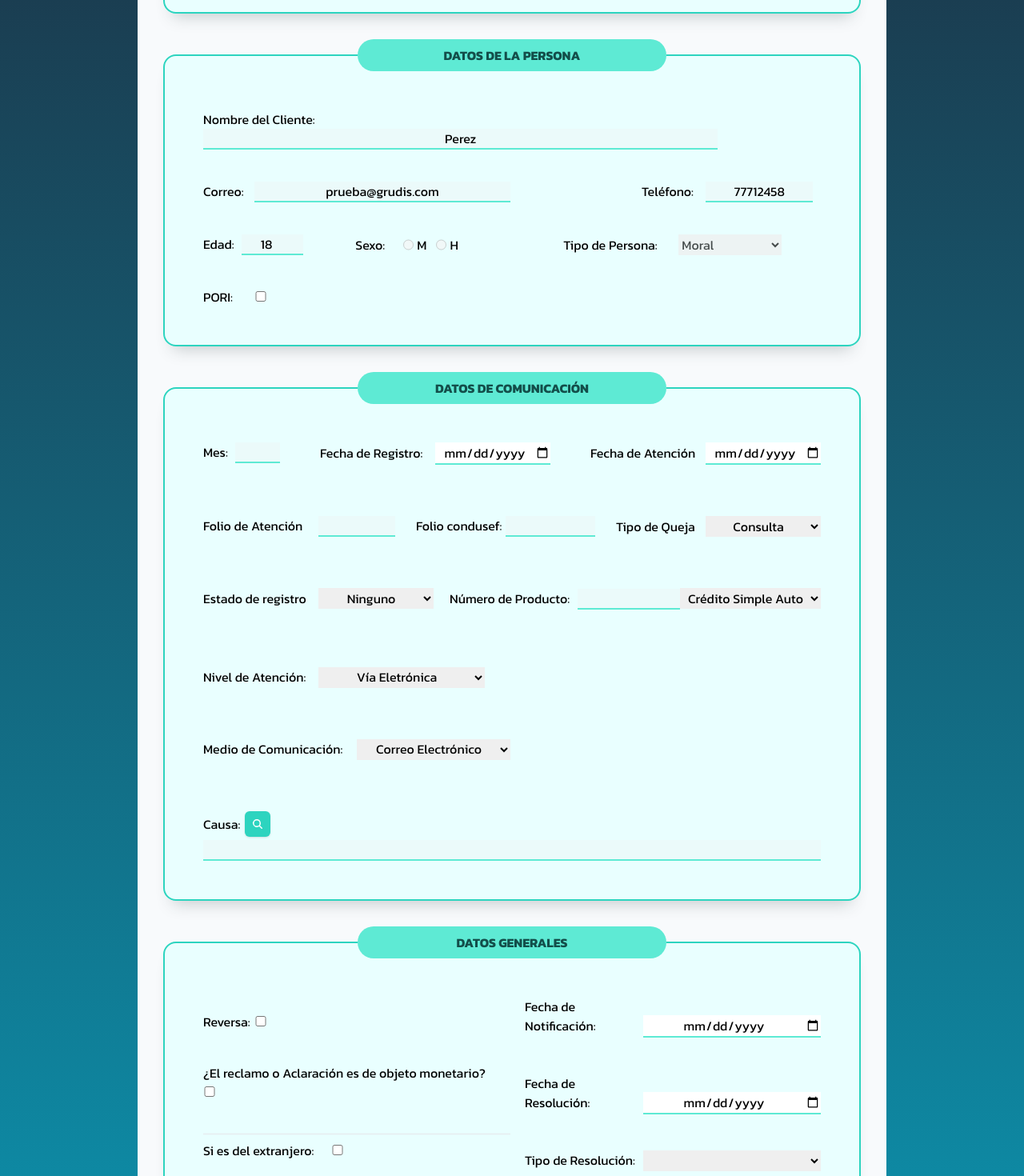
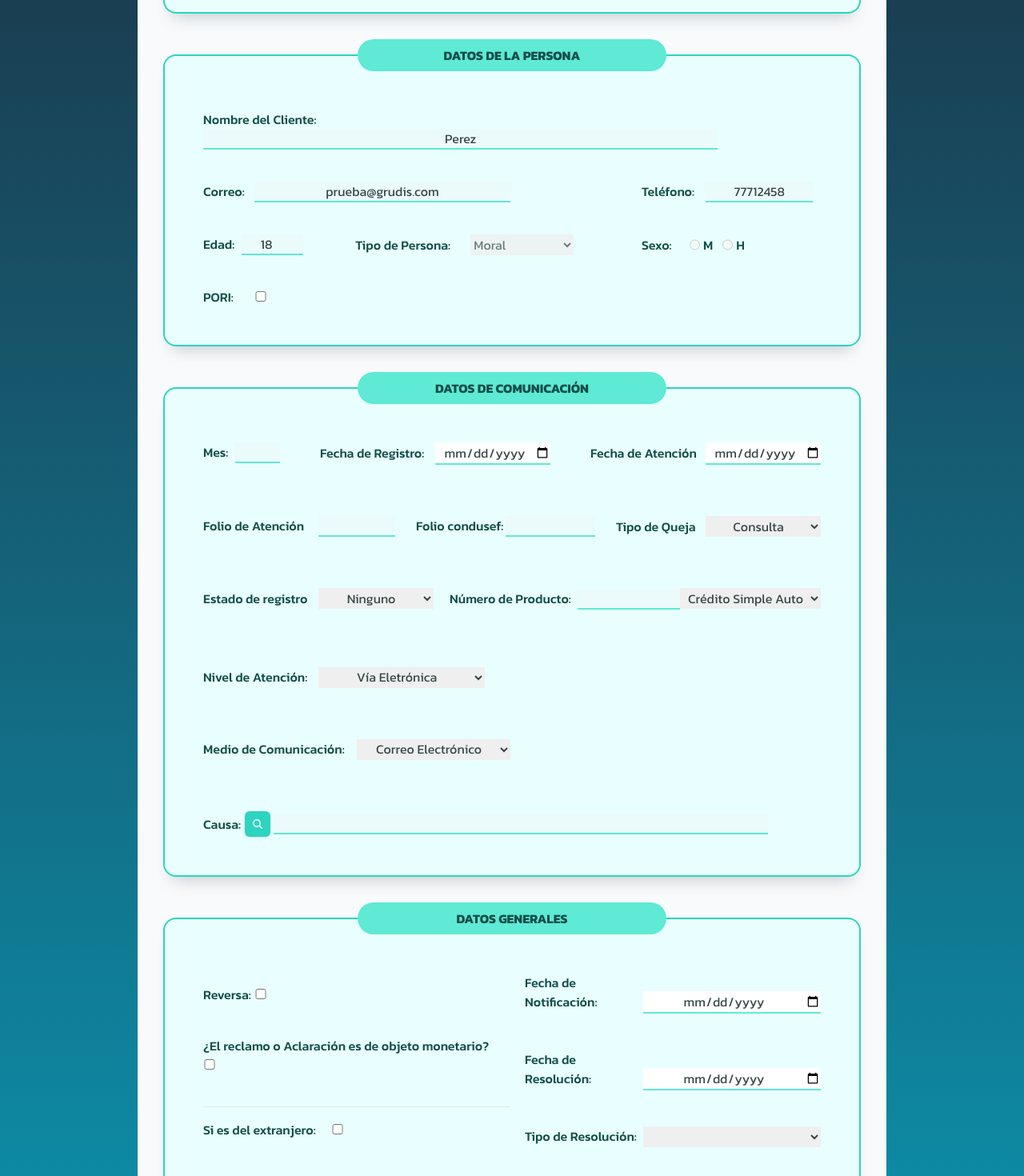
Before and after one commit to EmyRub/condusefApp, a React (Vite) app: page /condusefApp/quejas in a window 1280 px wide. Shown: the part 415-1885 px from the top of the page at 80% size. Built offline with nearby package versions, Linux system fonts and the light colour scheme.

Commit message:
modificacion reducers global

```diff
--- a/src/components/Forms/FragmentComunicacion.tsx
+++ b/src/components/Forms/FragmentComunicacion.tsx
@@ -211,7 +211,7 @@ export default function FragmentComunicacion() {
             <input
               id="causa"
               type="number"
-              className="basis-full xl:w-3/4 text-center"
+              className="basis-full lg:basis-4/5 text-center"
               readOnly disabled
               {...register('causa', {
                 required: true,
@@ -233,7 +233,7 @@ export default function FragmentComunicacion() {
           <section className="flex flex-col items-center lg:items-start justify-center gap-y-10 gap-x-2">
 
             <div className="">
-              <label htmlFor="rever" className="w-full lg:w-16  xl:text-left">Reversa:</label>
+              <label htmlFor="rever" className="w-full lg:w-16 text-center xl:text-left">Reversa:</label>
               <input
                 id="rever"
                 type="checkbox"
@@ -243,7 +243,7 @@ export default function FragmentComunicacion() {
             </div>
 
             <div className="">
-              <label htmlFor="recl" className="w-full lg:w-96 ">¿El reclamo o Aclaración es de objeto monetario?</label>
+              <label htmlFor="recl" className="w-full lg:w-96 text-center xl:text-left">¿El reclamo o Aclaración es de objeto monetario?</label>
               <input
                 id="recl"
                 type="checkbox"
@@ -253,8 +253,8 @@ export default function FragmentComunicacion() {
             </div>
 
             <div className="">
-              <hr className="pb-2 w-96 " />
-              <label htmlFor="exg" className="w-full lg:w-40  lg:text-left">Si es del extranjero:</label>
+              <hr className="pb-4 w-44 lg:w-96 " />
+              <label htmlFor="exg" className="w-full lg:w-40 text-center lg:text-left">Si es del extranjero:</label>
               <input
                 id="exg"
                 type="checkbox"
--- a/src/components/Forms/ModalEditarDir.tsx
+++ b/src/components/Forms/ModalEditarDir.tsx
@@ -47,7 +47,7 @@ export default function ModalEditarDir({ setModal }: { setModal: Dispatch<React.
                                 }
                             })}
                         />
-                        {errors.cp && (<Error>*{errors.cp?.message as string}</Error>)}
+                        {errors.cp && (<Error>{errors.cp?.message as string}</Error>)}
                     </div>
 
                     <div className="basis-full lg:basis-1/2">
@@ -64,7 +64,7 @@ export default function ModalEditarDir({ setModal }: { setModal: Dispatch<React.
                                 }
                             })}
                         />
-                        {errors.loc && (<Error>*{errors.loc?.message as string}</Error>)}
+                        {errors.loc && (<Error>{errors.loc?.message as string}</Error>)}
                     </div>
 
                     <div className="basis-full lg:basis-5/12">
@@ -81,7 +81,7 @@ export default function ModalEditarDir({ setModal }: { setModal: Dispatch<React.
                                 }
                             })}
                         />
-                        {errors.edo && (<Error>*{errors.edo?.message as string}</Error>)}
+                        {errors.edo && (<Error>{errors.edo?.message as string}</Error>)}
                     </div>
 
                     <div className="basis-full lg:basis-1/2">
@@ -98,7 +98,7 @@ export default function ModalEditarDir({ setModal }: { setModal: Dispatch<React.
                                 }
                             })}
                         />
-                        {errors.muni && (<Error>*{errors.muni?.message as string}</Error>
+                        {errors.muni && (<Error>{errors.muni?.message as string}</Error>
                         )}
                     </div>
 
--- a/src/components/Forms/ModalNoCliente.tsx
+++ b/src/components/Forms/ModalNoCliente.tsx
@@ -37,7 +37,7 @@ export default function ModalNoCliente({ setModal }: { setModal: Dispatch<React.
                                 }
                             })}
                         />
-                        {errors.name && (<Error>*{errors.name?.message as string}</Error>)}
+                        {errors.name && (<Error>{errors.name?.message as string}</Error>)}
                     </div>
 
                     <div className="basis-full lg:basis-80">
@@ -54,7 +54,7 @@ export default function ModalNoCliente({ setModal }: { setModal: Dispatch<React.
                                 }
                             })}
                         />
-                        {errors.email && (<Error>*{errors.email?.message as string}</Error>)}
+                        {errors.email && (<Error>{errors.email?.message as string}</Error>)}
                     </div>
 
                     <div className="basis-full lg:basis-64">
@@ -71,7 +71,7 @@ export default function ModalNoCliente({ setModal }: { setModal: Dispatch<React.
                                 }
                             })}
                         />
-                        {errors.phone && (<Error>*{errors.phone?.message as string}</Error>)}
+                        {errors.phone && (<Error>{errors.phone?.message as string}</Error>)}
                     </div>
 
                     <div className="basis-full lg:basis-32">
@@ -89,7 +89,7 @@ export default function ModalNoCliente({ setModal }: { setModal: Dispatch<React.
                             }
                             )}
                         />
-                        {errors.age && (<Error>*{errors.age?.message as string}</Error>)}
+                        {errors.age && (<Error>{errors.age?.message as string}</Error>)}
                     </div>
 
                     <div className="basis-full lg:basis-72">
@@ -106,7 +106,7 @@ export default function ModalNoCliente({ setModal }: { setModal: Dispatch<React.
                             <option value="1">0</option>
                         </select>
 
-                        {errors.typePer && (<Error>*{errors.typePer?.message as string}</Error>)}
+                        {errors.typePer && (<Error>{errors.typePer?.message as string}</Error>)}
                     </div>
 
                     <div className="basis-full lg:basis-1/5 flex gap-3 items-center justify-center lg:justify-start">
--- a/src/components/Forms/ReuneForm.tsx
+++ b/src/components/Forms/ReuneForm.tsx
@@ -207,6 +207,23 @@ export default function ReuneForm() {
                         />
                     </div>
 
+                    <div className="basis-full xl:basis-5/12">
+                        <label htmlFor="typePer" className="w-full xl:w-36 text-center xl:text-left mb-2 xl:mb-0">Tipo de Persona:</label>
+
+                        <select
+                            id="typePer"
+                            disabled
+                            value={reuneData.typePer}
+                            className="w-full xl:w-2/5 text-center xl:text-left"
+                            {...register('typePer', {
+                                required: true
+                            })}
+                        >
+                            <option value="1">Moral</option>
+                            <option value="2">Física</option>
+                        </select>
+                    </div>
+
                     <div className="basis-full xl:basis-56 flex gap-3 items-center justify-center xl:justify-start">
                         <label htmlFor="sex" className="xl:w-12">Sexo:</label>
 
@@ -231,22 +248,6 @@ export default function ReuneForm() {
                         </div>
                     </div>
 
-                    <div className="basis-full xl:basis-5/12">
-                        <label htmlFor="typePer" className="w-full xl:w-36 text-center xl:text-left mb-2 xl:mb-0">Tipo de Persona:</label>
-
-                        <select
-                            id="typePer"
-                            disabled
-                            value={reuneData.typePer}
-                            className="w-full xl:w-2/5 text-center xl:text-left"
-                            {...register('typePer', {
-                                required: true
-                            })}
-                        >
-                            <option value="1">Moral</option>
-                            <option value="2">Física</option>
-                        </select>
-                    </div>
 
                     <div className="basis-full xl:basis-1/5">
                         <label htmlFor="pori" className="w-full xl:w-12 text-center xl:text-left">PORI:</label>
--- a/src/index.css
+++ b/src/index.css
@@ -3,12 +3,18 @@
 @tailwind utilities;
 
 body {
+    color: #374645;
     font-family: "Kanit", sans-serif;
 }
 
 input:focus,
 select:focus {
     outline: none;
+}
+
+label {
+    font-weight: 500;
+    color: rgb(19 78 74)
 }
 
 button:hover,
```
